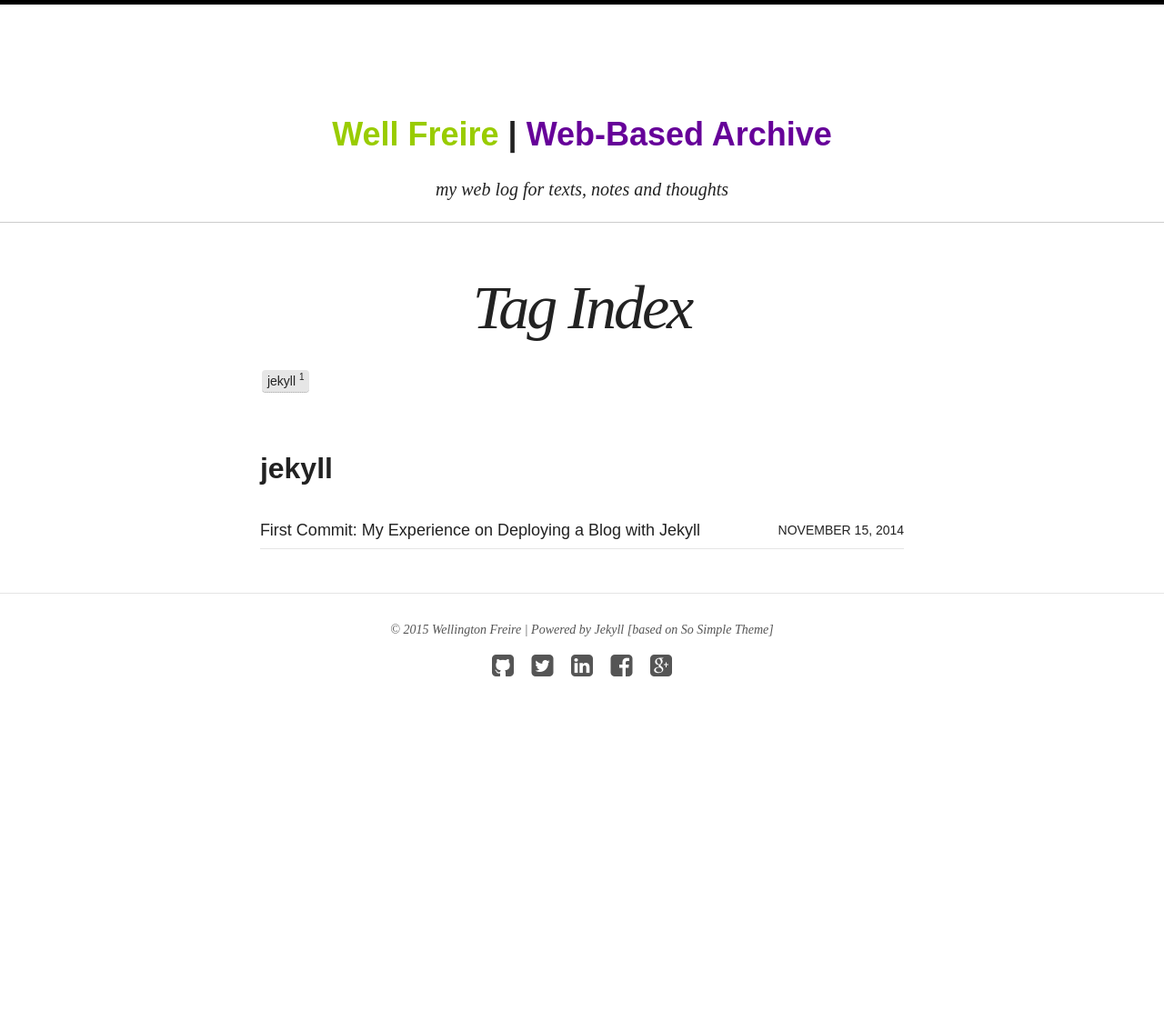
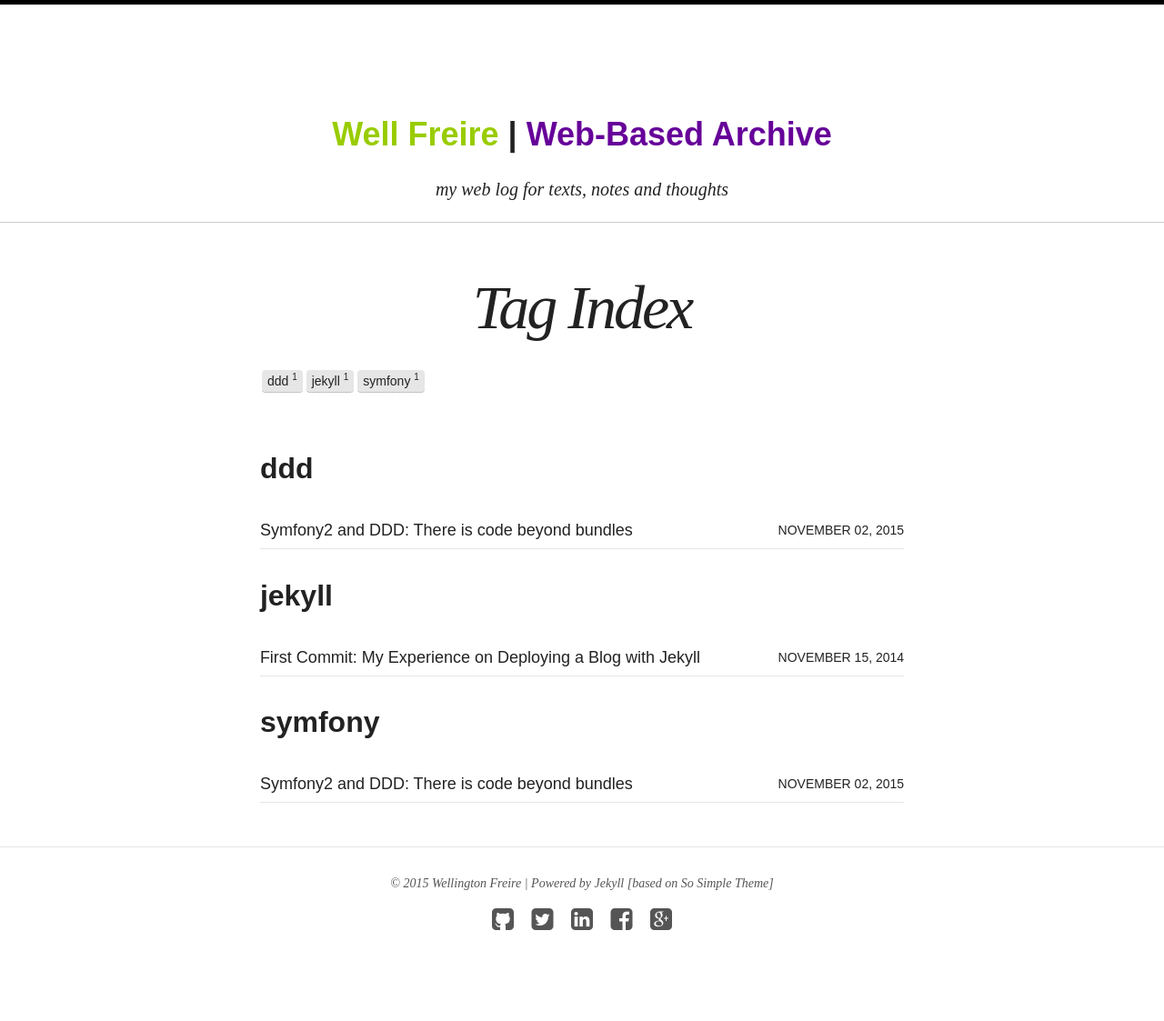
Before and after one commit to wellfreire/wellfreire.github.io, a Jekyll site: the page built from tags/en/index.md, in a window 1280 px wide. Shown: the whole page at 91% size. Built offline with Jekyll 4.4.1, drawn with Linux system fonts in a browser that asks for light colours; nearby versions of some CDN libraries; before the commit the page ends 900 px from its top, so only the background shows below that; some of the changed lines change nothing that is shown.

Commit message:
Releases an earlier draft of a post about using Symfony along with a DDD approach.

```diff
--- a/_config.yml
+++ b/_config.yml
@@ -28,7 +28,7 @@ kramdown:
   footnote_nr: 1
   entity_output: as_char
   toc_levels: 1..2
-  use_coderay: false
+  enable_coderay: false
 
 include: [".htaccess"]
 exclude: ["lib", "config.rb", "Capfile", "config", "log", "Rakefile", "Rakefile.rb", "tmp", "less", "*.sublime-project", "*.sublime-workspace", "test", "spec", "Gruntfile.js", "package.json", "node_modules", "Gemfile", "Gemfile.lock", "LICENSE", "README.md", "vendor"]
--- /dev/null
+++ b/_posts/en/2015-11-02-symfony2-and-ddd-there-is-code-beyond-bundles.md
@@ -0,0 +1,48 @@
+---
+layout: post
+lang: en
+title: "Symfony2 and DDD: There is code beyond bundles"
+name: symfony2_and_ddd_there_is_code_beyond_bundles
+author: well_freire
+categories: en
+tags: [symfony,ddd]
+image:
+  feature: symfony_plus_ddd.png
+share: true
+comments: true
+editable: true
+---
+
+> This is an earlier draft yet to be reviewed and improved.
+
+I built an example of how we can use [**Symfony2**](http://symfony.com/what-is-symfony) and still use a more [**DDD**](http://dddcommunity.org/learning-ddd/what_is_ddd/)-like approach for driving our software layers. The sample code is available on my [Github](https://github.com/wellfreire/symfony2-with-ddd).
+
+
+The "problem"
+-----------------
+
+I am considering that you are familiar with Symfony and have already a general understand of what *DDD* is. The question to be answered and exemplified here is: can DDD be applied besides using a framework?
+
+Although it could seems obvious, it was not obvious to me when I first came out with that question. After reading [Eric Evans](http://www.amazon.com/Eric-Evans/e/B001KDCO2I) and [Vaughn Vernon](http://www.amazon.com/Implementing-Domain-Driven-Design-Vaughn-Vernon/dp/0321834577/ref=sr_1_3?s=books&ie=UTF8&qid=1447021872&sr=1-3&keywords=vaughn+vernon)'s books, the first time I tried to start a project applying the DDD approach I got frozen by a moment when trying to do that using my favorite framework.
+
+The main 'barrier' I stumbled upon was the need for placing all the code inside bundles' structure and still reach a clean domain-driven code. One could ask why having this doubt, why couldn't we write 'DDD code' using bundles.
+
+In order to get all these things cleared up in mind, I was through a search on the web for people which could have these same doubts. After a few searches I found an [article](http://williamdurand.fr/2013/08/07/ddd-with-symfony2-folder-structure-and-code-first/) written by [William Durand](https://twitter.com/couac), so I realized that I wasn't alone. Due to the lack of people really applying DDD concepts among my network (unfortunately), I guess I am not an once-in-a-million guy with these doubts, so I decided to put and exemplify these ideas here in case it can help someone else.
+
+Yes, there is code beyond bundles
+----------------------------------------
+
+One of the misunderstandings in which we all incur when using *Symfony2* is thinking that all the code we write must be put under a *bundle* structure. **Unless we are writing some kind of library/package intended to be distributed for use in third party applications, we do can place code outside bundles**.
+
+At least for me, after reading the DDD books and several other materials on the subject, one of the main concepts that I absorbed was that *DDD-like code is absolutely* **clean** and distilled at most to be as much **semantic** and **business-driven** as possible. However, although we can heavily minimize what is needed to build a bundle, even so it doesn't looks clean for me building the *core* of my *domain model* inside a bundle, for example.
+
+More than being semantic, I guess that **writing all our code inside bundles lead us to more coupling between the real business code and the framework** structure. This coupling can be bad, not because we intend to write decoupled code in order to allow swapping frameworks in the future -- as one could argument when justifying the need for decoupling -- but because we need separate concerns. In this context, one concern is our business code -- which solves our business problem -- and a different one is the need for tools -- provided by a framework -- to improve our productivity and software reliability.
+
+The Solution
+---------------
+
+The solution for me was placing only the most necessary and what makes most sense inside bundles. In practice, this translated on building **only my application layer under a bundle structure**  -- considering a layered structure brought from Vaughn Vernon's book ideas and the [hexagonal architecture](http://fideloper.com/hexagonal-architecture). The other base layers -- **domain** and **infrastructure**, along with other ones -- are placed in framework-agnostic folder structures not related to the Symfony's bundle.
+
+This sample project puts together some pieces of code from another project using this approach. If you navigate through the code, from the Controller's action (in the *application* layer), passing through the *domain model* logic down to the *persistence* logic (in the *infrastructure* layer), **the first-class principle applied is that the *application* code (inside a bundle) depends on the layers below, and not the opposite**.
+
+More than that, the code placed in the layers below the application layer do not have Symfony's specific code. In other words, **the influence of the framework itself goes only up the Application layer**.
```
Also changed, not shown: images/symfony_plus_ddd.png (added).
